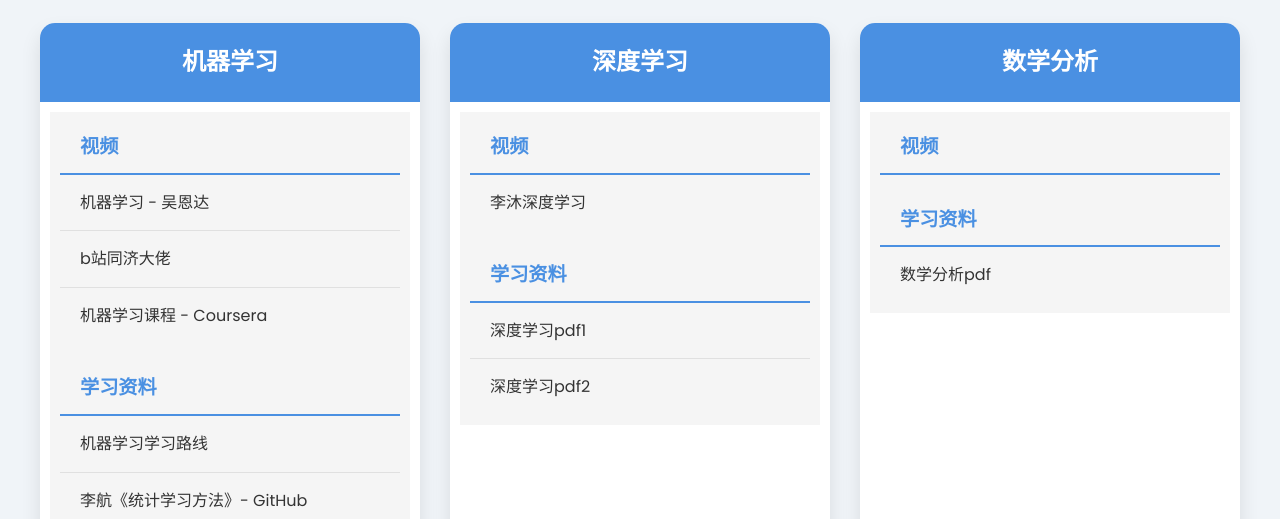
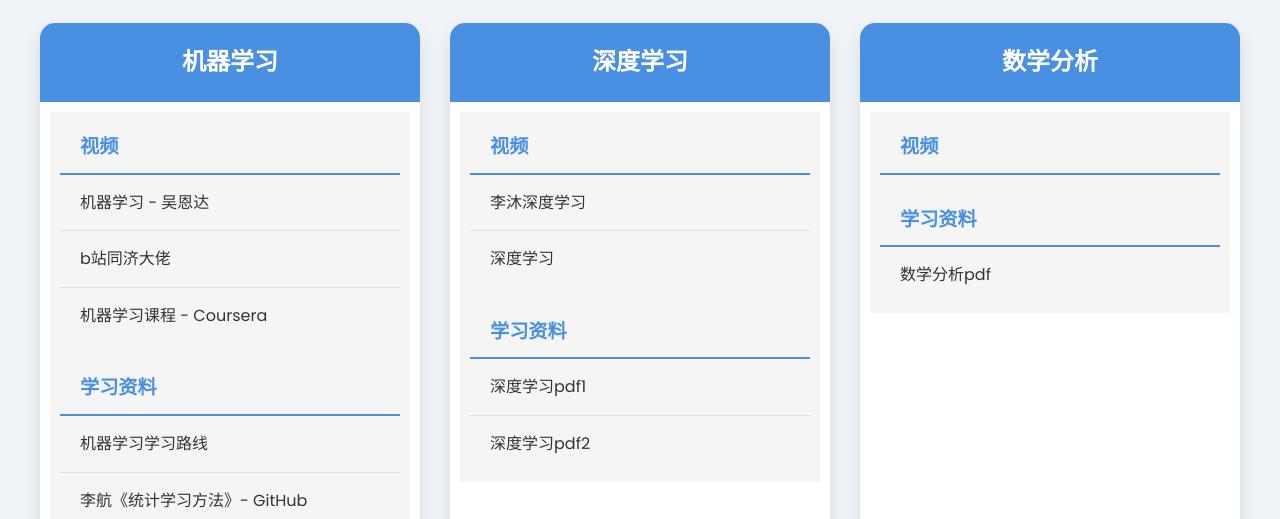
Before and after one commit to CoderForce/learning-resources-website, a plain HTML site: page docs/index.html in a window 1280 px wide. Shown: the part 281-800 px from the top of the page. Drawn offline with Linux system fonts and the light colour scheme.

Commit message:
Update index.html

```diff
--- a/docs/index.html
+++ b/docs/index.html
@@ -248,6 +248,8 @@
                         <h3>视频</h3>
                         <ul>
                             <li><a href="https://www.bilibili.com/video/BV1wM4m117mp/?spm_id_from=333.337.search-card.all.click&vd_source=e5a8200d0a67b02dca62b3a3bbe3d33a" class="content">李沐深度学习</a></li>
+                            <li><a href="https://www.bilibili.com/video/BV15t4y1G7kq/?spm_id_from=333.337.search-card.all.click&vd_source=e5a8200d0a67b02dca62b3a3bbe3d33a" class="content">深度学习</a></li>
+
                         </ul>
                     </div>
                     <div class="section">
```
